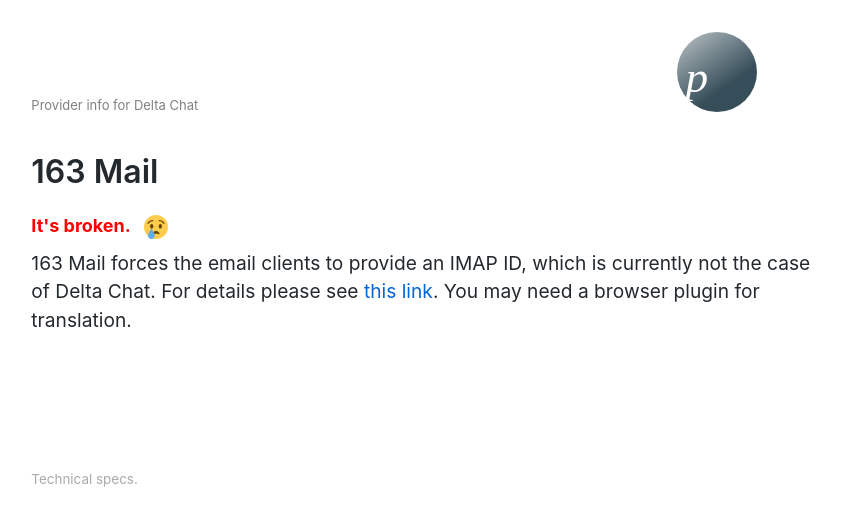
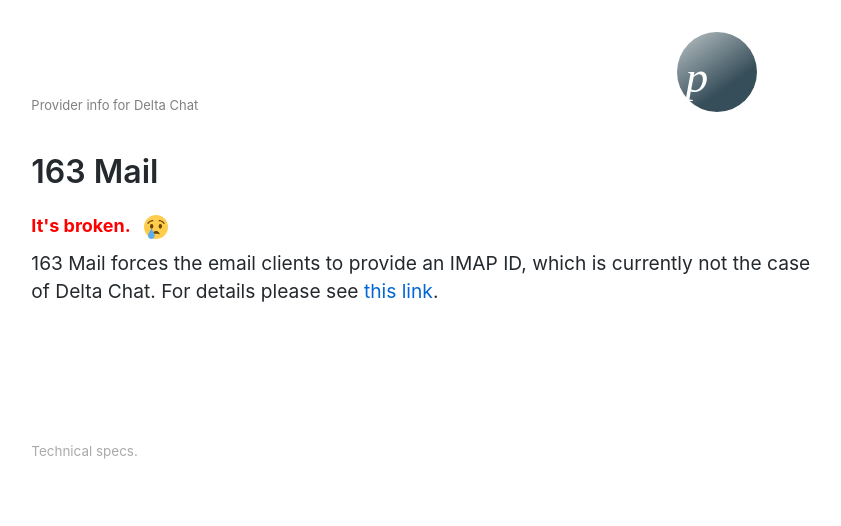
Before and after one commit to deltachat/provider-db, a Jekyll site: the page built from _providers/163.md, in a window 1280 px wide. Shown: the top 526 px of the page, without its empty margins (214-1055 px from the left). Built offline with Jekyll 4.4.1, drawn with Linux system fonts in a browser that asks for light colours.

Commit message:
Edited 163.md.

```diff
--- a/_providers/163.md
+++ b/_providers/163.md
@@ -9,4 +9,4 @@
 ---
 
 163 Mail forces the email clients to provide an IMAP ID, which is currently not the case of Delta Chat. For details please see [this
-link](https://help.mail.163.com/faqDetail.do?code=d7a5dc8471cd0c0e8b4b8f4f8e49998b374173cfe9171305fa1ce630d7f67ac211b1978002df8b23). You may need a browser plugin for translation.
+link](https://help.mail.163.com/faqDetail.do?code=d7a5dc8471cd0c0e8b4b8f4f8e49998b374173cfe9171305fa1ce630d7f67ac211b1978002df8b23).
```
